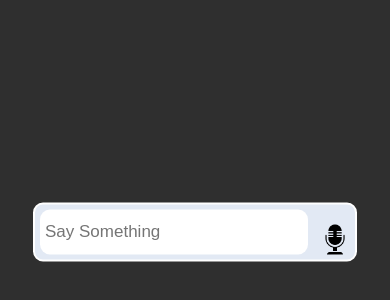
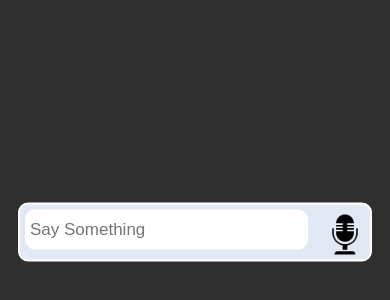
Before and after one commit to Marv1098/HTML-Speech-To-Text, a website: page public/searchBar.html in a window 390 px wide. Shown: the part 190-490 px from the top of the page. Drawn offline with nearby package versions, Linux system fonts and the light colour scheme.

Commit message:
Added css for mobile searches on the same webpage

```diff
--- a/public/stylesheet.css
+++ b/public/stylesheet.css
@@ -10,7 +10,7 @@ html {
     transform: translate(-50%, -50%);
     border: 2px solid #fff;
     border-radius: 10px;
-    width:310px;
+    width:340px;
     padding:5px;
     height: 45px;
     background-color: #e2e9f4;
@@ -20,9 +20,9 @@ html {
     position: center;
     border:0;
     background-color: #fff;
-    width:85%;
+    width:82%;
     display:inline-flex;
-    height: 95%;
+    height: 85%;
     font-size: 17px;
     border-radius: 10px;
   }
@@ -33,12 +33,15 @@ html {
 
   .speechbar img {
     position: fixed;
-    bottom: 0;
+    bottom: 1;
     right: 0;
     float:right;
-    width:30px;
+    width:40px;
     padding: 5px;
   }
+
+  .iframeBox{
+    margin: 1000px 0px 0px;
 }
 /*This is the CSS for computers*/
 @media screen and (min-width: 1200px) {
```
